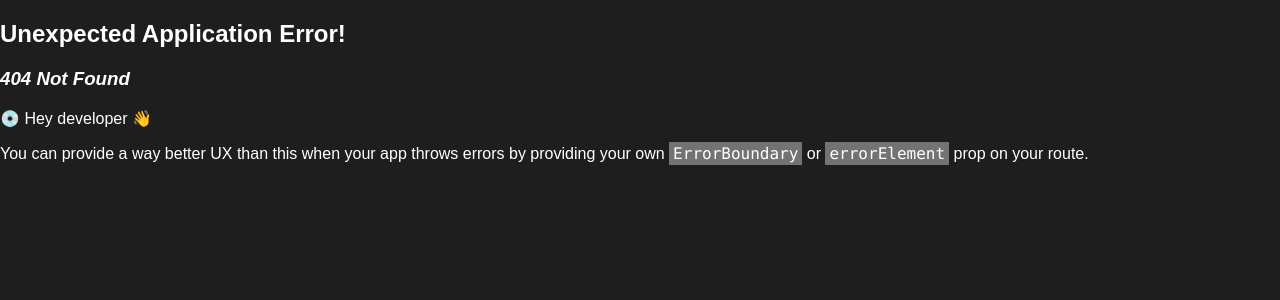
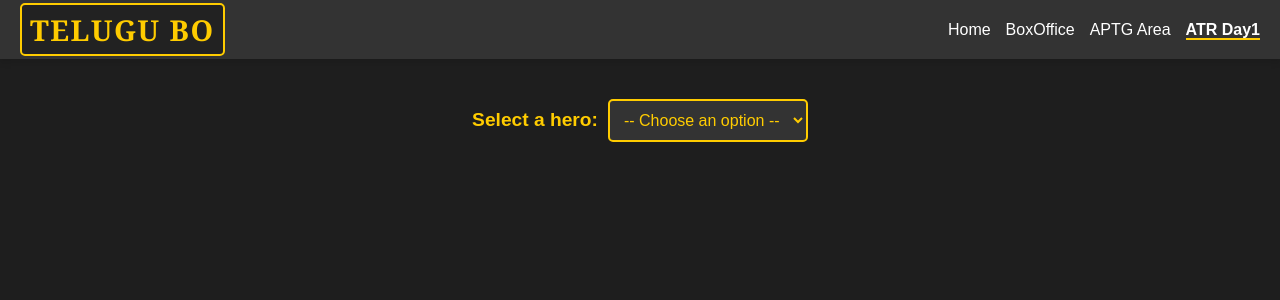
Before and after one commit to charanbhc/boxoffice, a React (Create React App) app: page /ATRDay1 in a window 1280 px wide. Before the commit this address had no page. Shown: the top 300 px of the page. Built offline with nearby package versions, Linux system fonts and the light colour scheme.

Commit message:
atrday 1

```diff
--- a/src/components/Navbar.js
+++ b/src/components/Navbar.js
@@ -19,14 +19,14 @@ function Navbar() {
           </Link>
         </div>
         <ul className="nav-links">
-          {['/', '/boxoffice', '/aptg', '/contact'].map((path, index) => (
+          {['/', '/boxoffice', '/aptg', '/ATRDay1'].map((path, index) => (
             <li
               key={path}
               className={activeTab === path ? 'active-tab' : ''}
               onClick={() => handleTabClick(path)}
             >
               <Link to={path}>
-                {['Home', 'BoxOffice', 'APTG Area', 'Contact'][index]}
+                {['Home', 'BoxOffice', 'APTG Area', 'ATR Day1'][index]}
               </Link>
             </li>
           ))}
--- a/src/index.js
+++ b/src/index.js
@@ -9,6 +9,7 @@ import {
 import App from './App';
 import BoxOffice from './pages/BoxOffice';
 import APTG from './pages/APTG';
+import ATRDay1 from './pages/ATRDay1';
 const router = createBrowserRouter([
   {
     path: "/",
@@ -22,6 +23,10 @@ const router = createBrowserRouter([
     path: "APTG",
     element: <APTG />,
   },
+  {
+    path: "ATRDay1",
+    element: <ATRDay1 />,
+  }
 ]);
 
 const root = ReactDOM.createRoot(document.getElementById('root'));
--- /dev/null
+++ b/src/pages/ATRDay1.css
@@ -0,0 +1,79 @@
+/* General container styles */
+.movies-container {
+    padding: 20px;
+    font-family: Arial, sans-serif;
+    text-align: center;
+  }
+
+  /* Dropdown container styles */
+  .dropdown-container {
+    margin: 20px 0;
+  }
+
+  .dropdown-label {
+    font-size: 1.2em;
+    margin-right: 10px;
+    color: #ffcc00;
+    font-weight: bold;
+  }
+
+  .dropdown-select {
+    font-size: 1em;
+    padding: 10px;
+    border: 2px solid #ffcc00;
+    border-radius: 5px;
+    background-color: #333;
+    color: #ffcc00;
+    outline: none;
+    transition: all 0.3s ease;
+  }
+
+  .dropdown-select:hover,
+  .dropdown-select:focus {
+    background-color: #444;
+    color: #fff;
+  }
+
+  /* Records table styles */
+  .records-table {
+    margin-top: 20px;
+    border: 1px solid #ffcc00;
+    border-radius: 10px;
+    padding: 10px;
+    background-color: #333;
+    color: #ffcc00;
+    max-width: 600px;
+    margin: 20px auto; /* Center the table */
+  }
+
+  .records-table h2 {
+    color: #ffcc00;
+    text-align: center;
+  }
+
+  table {
+    width: 100%;
+    border-collapse: collapse;
+    margin-top: 10px;
+    font-size: 0.9em;
+  }
+
+  table th,
+  table td {
+    border: 1px solid #ffcc00;
+    padding: 8px;
+    text-align: left;
+  }
+
+  table th {
+    background-color: #444;
+    color: #ffcc00;
+  }
+
+  table tbody tr:nth-child(odd) {
+    background-color: #222;
+  }
+
+  table tbody tr:nth-child(even) {
+    background-color: #333;
+  }
--- /dev/null
+++ b/src/pages/ATRDay1.js
@@ -0,0 +1,131 @@
+import React, { useState } from "react";
+import Navbar from "../components/Navbar";
+import "./ATRDay1.css";
+
+function ATRDay1() {
+  const [selectedHero, setSelectedHero] = useState(""); // Track selected hero
+
+  const heroRecords = {
+
+    "Mahesh Babu": {
+      "Nizam": ["Dookudu", "Businessman", "Aagadu"],
+      "UA": ["Dookudu", "Businessman", "SLN"],
+      "Ceeded": [],
+      "Krishna": ["Dookudu", "Businessman"],
+      "Guntur": ["Dookudu", "Businessman", "Aagadu"],
+      "Nellore": [],
+      "East": ["Dookudu", "Businessman", "Seethamma Vakitlo Sirimalle Chettu","1 Nenokkadine"],
+      "West": ["Dookudu", "Businessman", "Aagadu"]
+    },
+    "NTR": {
+      "Nizam": ["Oosaravelli", "RRR"],
+      "UA": ["Yamadonga", "Oosaravelli", "Dhammu", "Janatha Garage", "RRR"],
+      "Ceeded": ["Yamadonga", "Adhurs", "Oosaravelli", "Dhammu", "Baadshah", "RRR"],
+      "Krishna": ["Oosaravelli", "Janatha Garage", "RRR"],
+      "Guntur": ["Adhurs", "Oosaravelli", "Dhammu", "Baadshah", "JG", "RRR"],
+      "Nellore": ["Yamadonga", "Baadshah", "RRR"],
+      "East": ["Adhurs", "Oosaravelli", "Baadshah", "Janatha Garage"],
+      "West": ["Adhurs", "Oosaravelli", "Dhammu"],
+
+    },
+    "Prabhas": {
+      "Nizam": ["Baahubali ", "Baahubali 2", "Saaho"],
+      "UA": ["Baahubali", "Baahubali 2"],
+      "Ceeded": ["Baahubali", "Baahubali 2"],
+      "Krishna": ["Baahubali", "Baahubali 2"],
+      "Guntur": ["Baahubali", "Baahubali 2"],
+      "Nellore": ["Baahubali", "Baahubali 2", "Saaho"],
+      "East": ["Baahubali", "Baahubali 2"],
+      "West": ["Baahubali", "Baahubali 2"]
+    },
+    "Pawan Kalyan": {
+      "Nizam": ["Jalsa", "Cameraman Gangatho Rambabu", "Atharintiki Daaredi", "Bheemla Nayak"],
+      "UA": ["Jalsa", "Puli", "Cameraman Gangatho Rambabu", "Sardaar Gabbar Singh", "KTM"],
+      "Ceeded": [],
+      "Krishna": ["Jalsa", "Puli", "Atharintiki Daaredi", "Gabbar SinghS", "Sardaar Gabbar Singh"],
+      "Guntur": ["Atharintiki Daaredi", "Katamarayudu"],
+      "Nellore": ["Atharintiki Daaredi", "Katamarayudu"],
+      "East": ["Gabbar Singh", "AAtharintiki DaarediD", "Sardaar Gabbar Singh", "KTM"],
+      "West": ["Gabbar Singh", "AAtharintiki DaarediD", "Sardaar Gabbar Singh"]
+    },
+    "Allu Arjun": {
+        "Nizam": ["Pushpa","Pushpa 2"],
+        "UA": [],
+        "Ceeded": [],
+        "Krishna": [],
+        "Guntur": [],
+        "Nellore": [],
+        "East": [],
+        "West": []
+      },
+      "Ramcharan": {
+        "Nizam": ["Magadheera", "RRR"],
+        "UA": ["Magadheera", "Nayak", "RRR"],
+        "Ceeded": ["Chitutha", "Magadheera", "Racha", "RRR"],
+        "Krishna": ["Racha", "RRR"],
+        "Guntur": ["Magadheera", "Racha", "RRR"],
+        "Nellore": ["Magadheera", "Racha", "Nayak", "RRR"],
+        "East": ["Magadheera", "Racha", "Yevadu"],
+        "West": ["Racha", "Magadheera", "Nayak"]
+      }
+  };
+
+  const handleSelection = (event) => {
+    setSelectedHero(event.target.value);
+  };
+
+  return (
+    <div>
+      <Navbar />
+      <div className="movies-container">
+        <div className="dropdown-container">
+          <label htmlFor="hero-select" className="dropdown-label">
+            Select a hero:
+          </label>
+          <select
+            id="hero-select"
+            className="dropdown-select"
+            value={selectedHero}
+            onChange={handleSelection}
+          >
+            <option value="" disabled>
+              -- Choose an option --
+            </option>
+            {Object.keys(heroRecords).map((hero) => (
+              <option key={hero} value={hero}>
+                {hero}
+              </option>
+            ))}
+          </select>
+        </div>
+
+        {selectedHero && (
+          <div className="records-table">
+            <h2>{selectedHero}</h2>
+            <p>ATR Day1 records are displayed below.</p>
+            <table>
+              <thead>
+                <tr>
+                  <th>Region</th>
+                  <th>Movies</th>
+                  <th>Count</th>
+                </tr>
+              </thead>
+              <tbody>
+                {Object.keys(heroRecords[selectedHero]).map((region) => (
+                  <tr key={region}>
+                    <td>{region}</td>
+                    <td>{heroRecords[selectedHero][region].join(", ")}</td>
+                    <td>{heroRecords[selectedHero][region].length}</td>
+                  </tr>
+                ))}
+              </tbody>
+            </table>
+          </div>
+        )}
+      </div>
+    </div>
+  );
+}
+
+export default ATRDay1;
```
